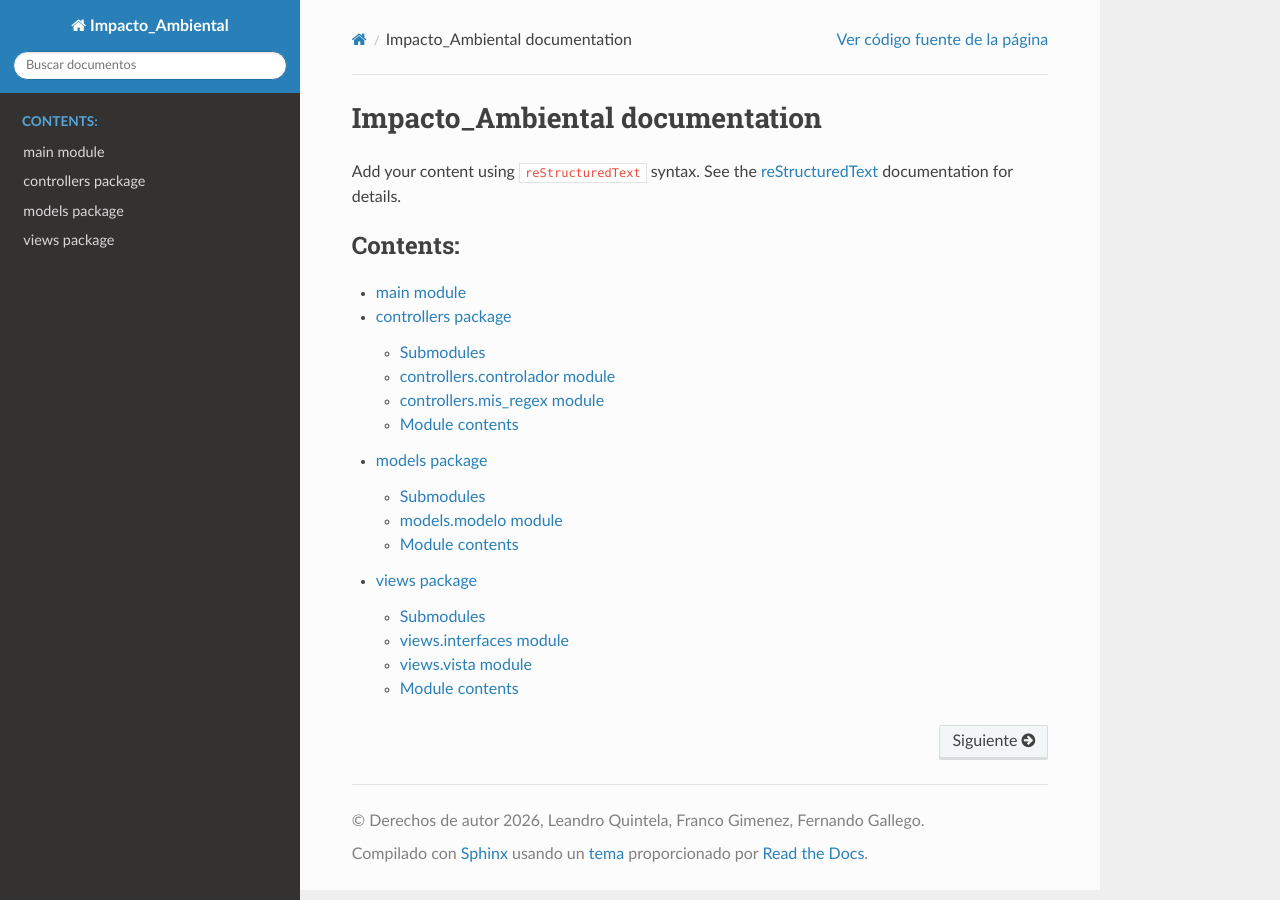
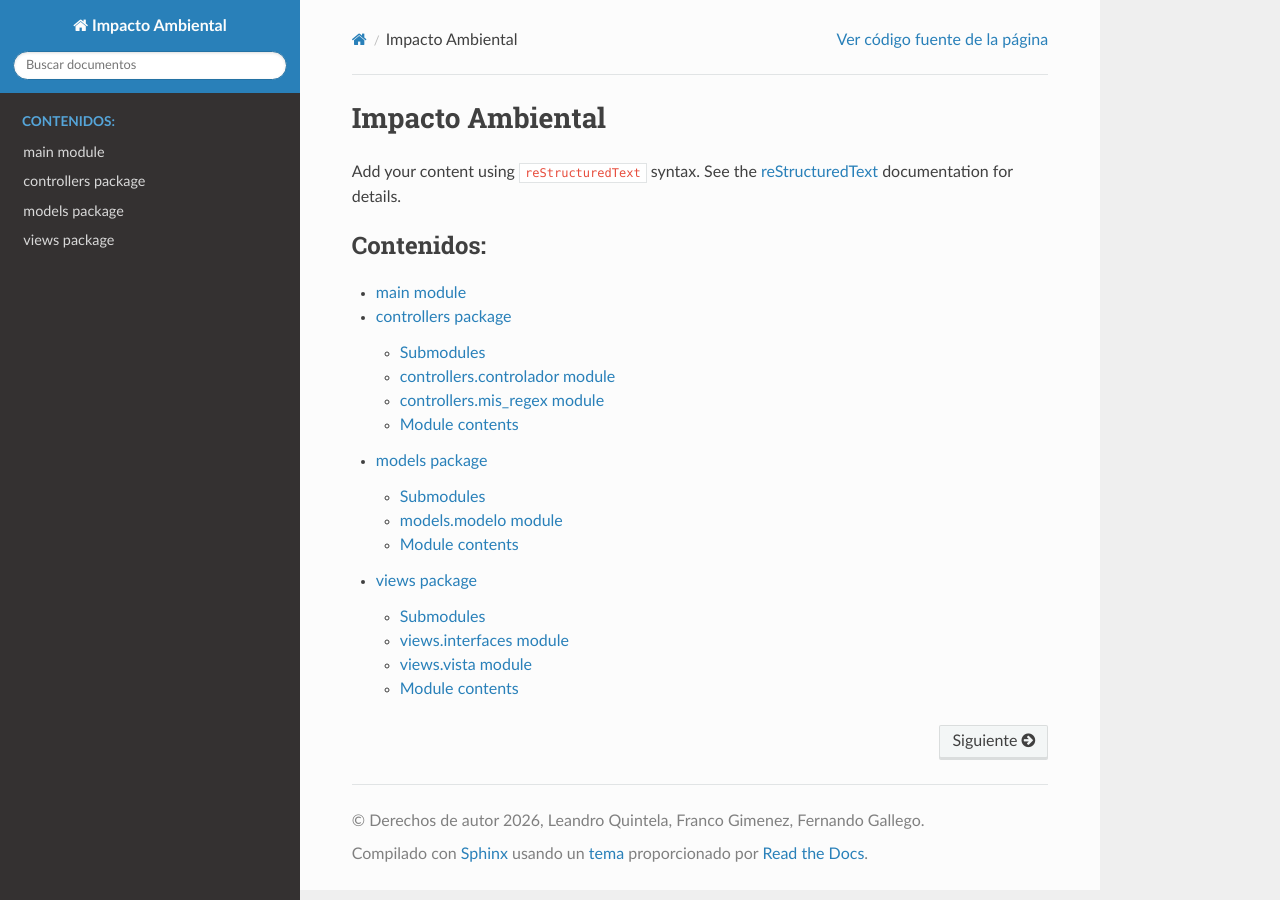
Before and after one commit to leanioqui/Curso-python, a Sphinx documentation site: the page built from para_sphinx/archivos/docs/index.rst, in a window 1280 px wide. Built offline with Sphinx 7.4.7 and the Read the Docs theme 3.1.0, drawn with Linux system fonts in a browser that asks for light colours.

Commit message:
Cambio index

```diff
--- a/para_sphinx/archivos/docs/conf.py
+++ b/para_sphinx/archivos/docs/conf.py
@@ -12,7 +12,7 @@ sys.path.insert(0, os.path.abspath('../../../src'))
 # -- Project information -----------------------------------------------------
 # https://www.sphinx-doc.org/en/master/usage/configuration.html#project-information
 
-project = 'Impacto_Ambiental'
+project = 'Impacto Ambiental'
 copyright = '2026, Leandro Quintela, Franco Gimenez, Fernando Gallego'
 author = 'Leandro Quintela, Franco Gimenez, Fernando Gallego'
 
--- a/para_sphinx/archivos/docs/index.rst
+++ b/para_sphinx/archivos/docs/index.rst
@@ -3,8 +3,8 @@
    You can adapt this file completely to your liking, but it should at least
    contain the root `toctree` directive.
 
-Impacto_Ambiental documentation
-===============================
+Impacto Ambiental
+=================
 
 Add your content using ``reStructuredText`` syntax. See the
 `reStructuredText <https://www.sphinx-doc.org/en/master/usage/restructuredtext/index.html>`_
@@ -13,7 +13,7 @@ documentation for details.
 
 .. toctree::
    :maxdepth: 4
-   :caption: Contents:
+   :caption: Contenidos:
 
    main
    controllers
```
